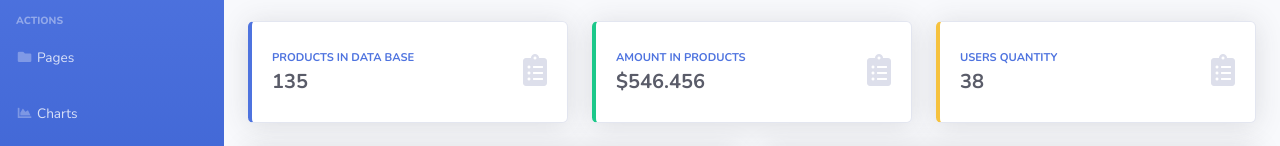
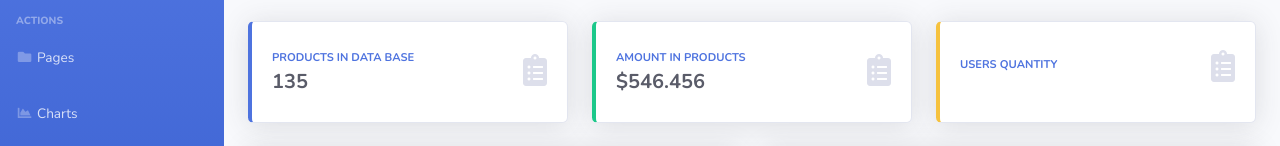
Before and after one commit to Guchito/Dashboard, a React (Create React App) app: page / in a window 1280 px wide. Shown: the part 131-277 px from the top of the page. Built offline with nearby package versions, Linux system fonts and the light colour scheme; no server answers.

Commit message:
Le puse state a count

```diff
--- a/src/Components/Dashboard.js
+++ b/src/Components/Dashboard.js
@@ -4,6 +4,7 @@ import {
     Route,
     Link
 } from "react-router-dom";
+import { useEffect, useState } from "react";
 
 import DashboardTopItems from './Cards/DashboardTopItem'
 import LastProduct from './Cards/DashboardLeftItem'
@@ -12,6 +13,19 @@ import DashboardRightItem from "./Cards/DashboardRightItem";
 
 
 function Dashboard(){
+    const [users, setUsers] = useState([])
+    const [count, setCount] = useState()
+    useEffect(()=>{
+        fetch('http://localhost:3000/api/users')
+        .then(response => response.json())
+        .then(data => {
+            setCount(data.meta.count)
+            setUsers(data.data.users)
+        })
+
+    },[])
+
+
 
     return(
         <div className="container-fluid">
@@ -26,7 +40,7 @@ function Dashboard(){
 
                 <DashboardTopItems title="Amount in products" amount="$546.456" icon="success"/>
 
-                <DashboardTopItems title="Users quantity" amount="38" icon="warning" />
+                <DashboardTopItems title="Users quantity" amount= {count} icon="warning" />
             </div>
 
 			<Router>
```
